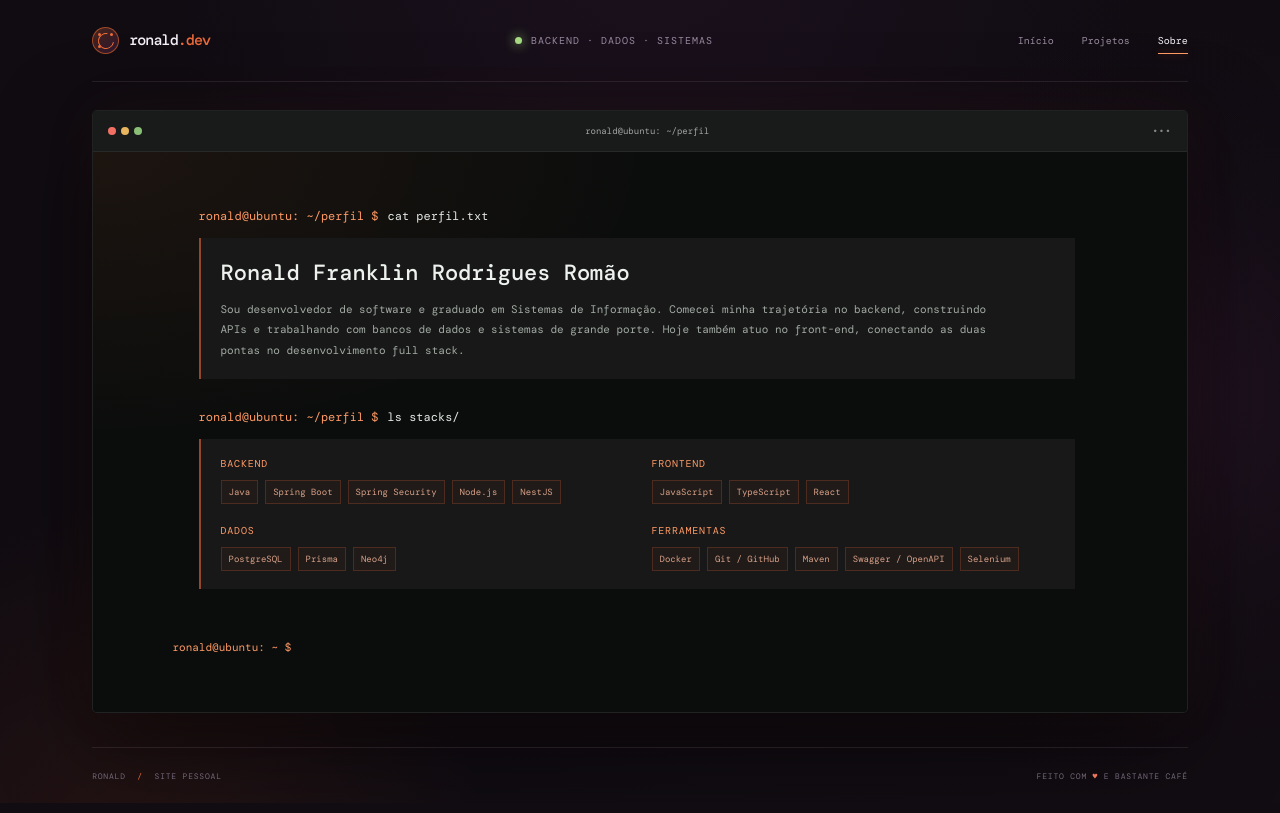
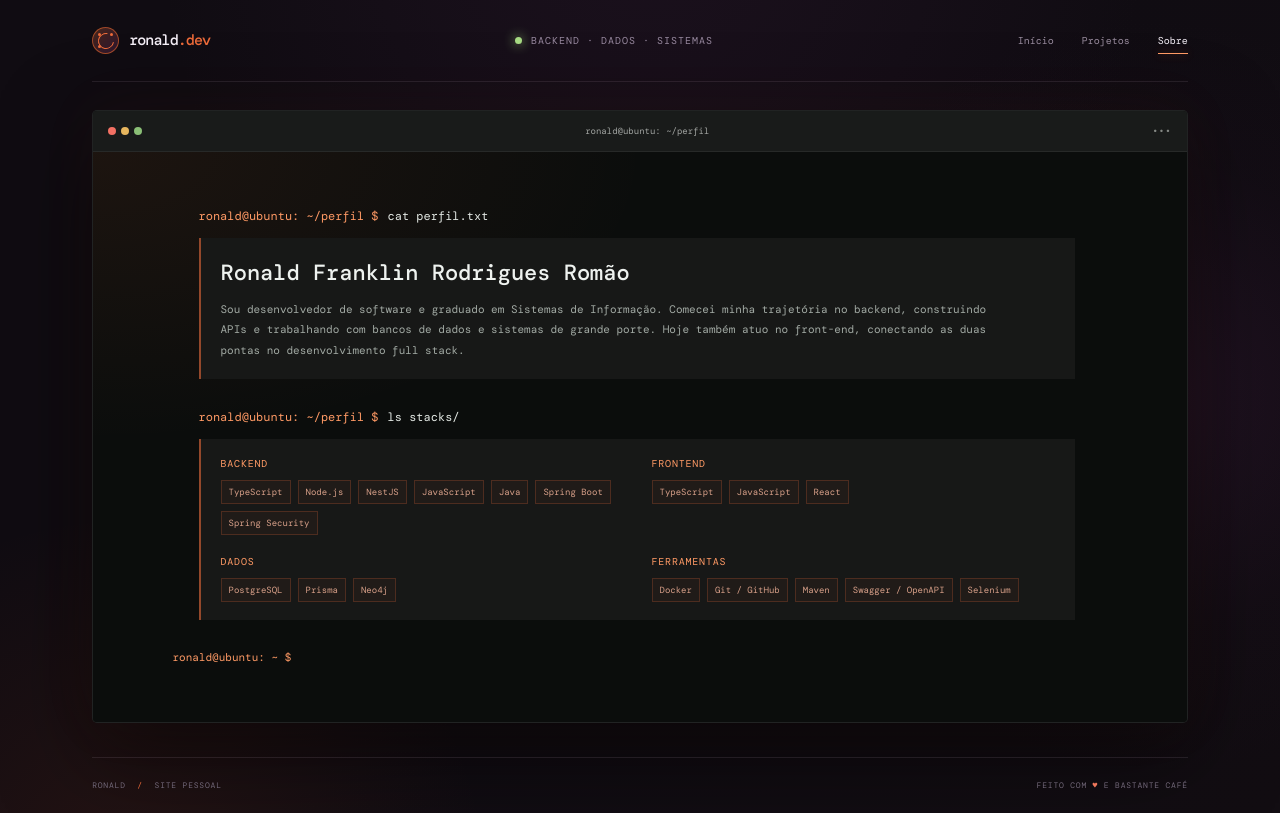
Before and after one commit to RonaldFranklin/personal-portfolio, a React (Vite) app: page / in a window 1280 px wide. Both pictures are taken after a click on the button "Sobre". Built offline with nearby package versions, Linux system fonts and the light colour scheme.

Commit message:
Prioritize TypeScript in listed stacks

```diff
--- a/src/App.jsx
+++ b/src/App.jsx
@@ -172,11 +172,11 @@ export default function App() {
                 <div className="stack-output">
                   <section className="stack-group">
                     <h3>backend</h3>
-                    <div className="about-console-tags"><span>Java</span><span>Spring Boot</span><span>Spring Security</span><span>Node.js</span><span>NestJS</span></div>
+                    <div className="about-console-tags"><span>TypeScript</span><span>Node.js</span><span>NestJS</span><span>JavaScript</span><span>Java</span><span>Spring Boot</span><span>Spring Security</span></div>
                   </section>
                   <section className="stack-group">
                     <h3>frontend</h3>
-                    <div className="about-console-tags"><span>JavaScript</span><span>TypeScript</span><span>React</span></div>
+                    <div className="about-console-tags"><span>TypeScript</span><span>JavaScript</span><span>React</span></div>
                   </section>
                   <section className="stack-group">
                     <h3>dados</h3>
```
